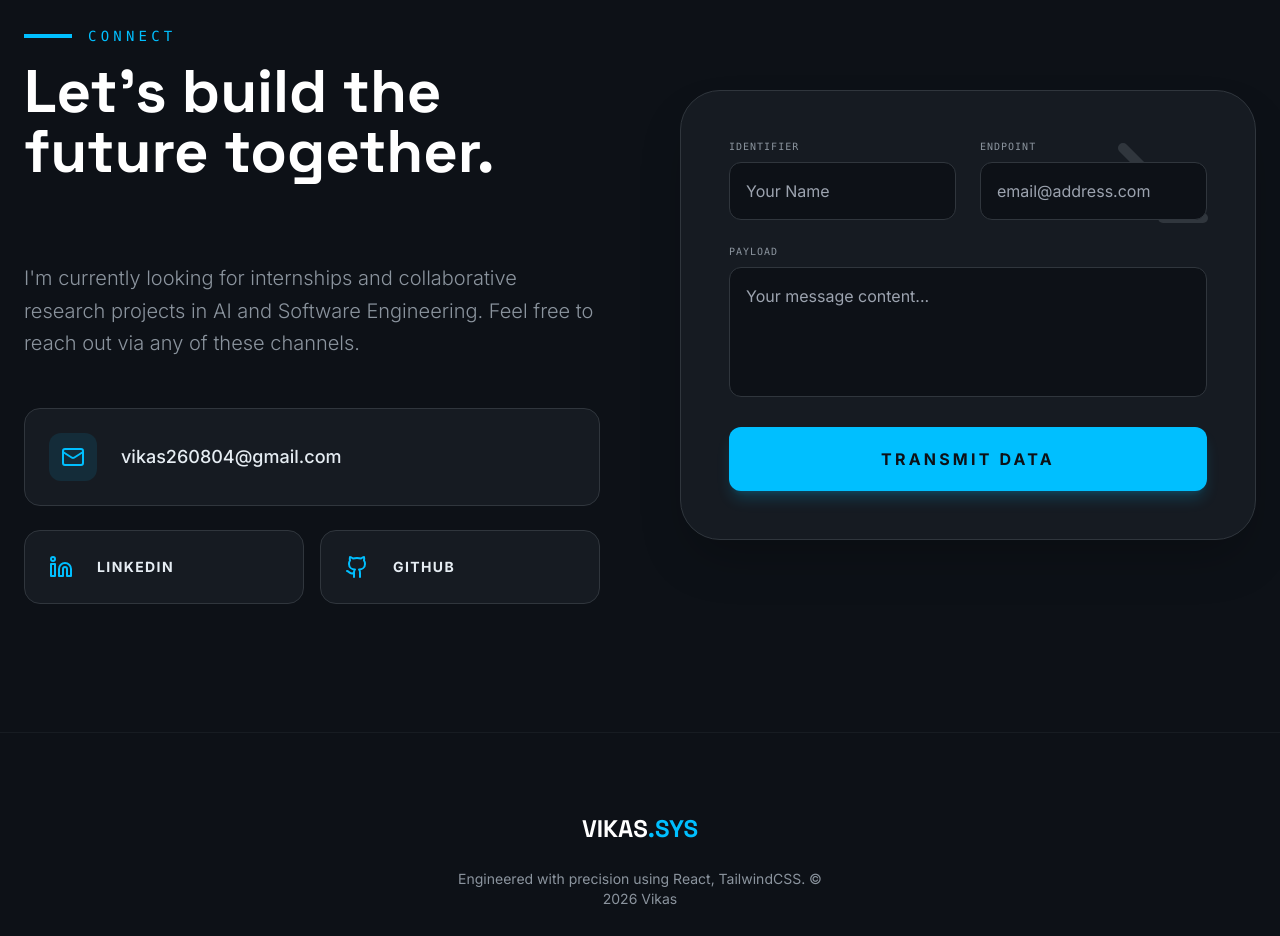
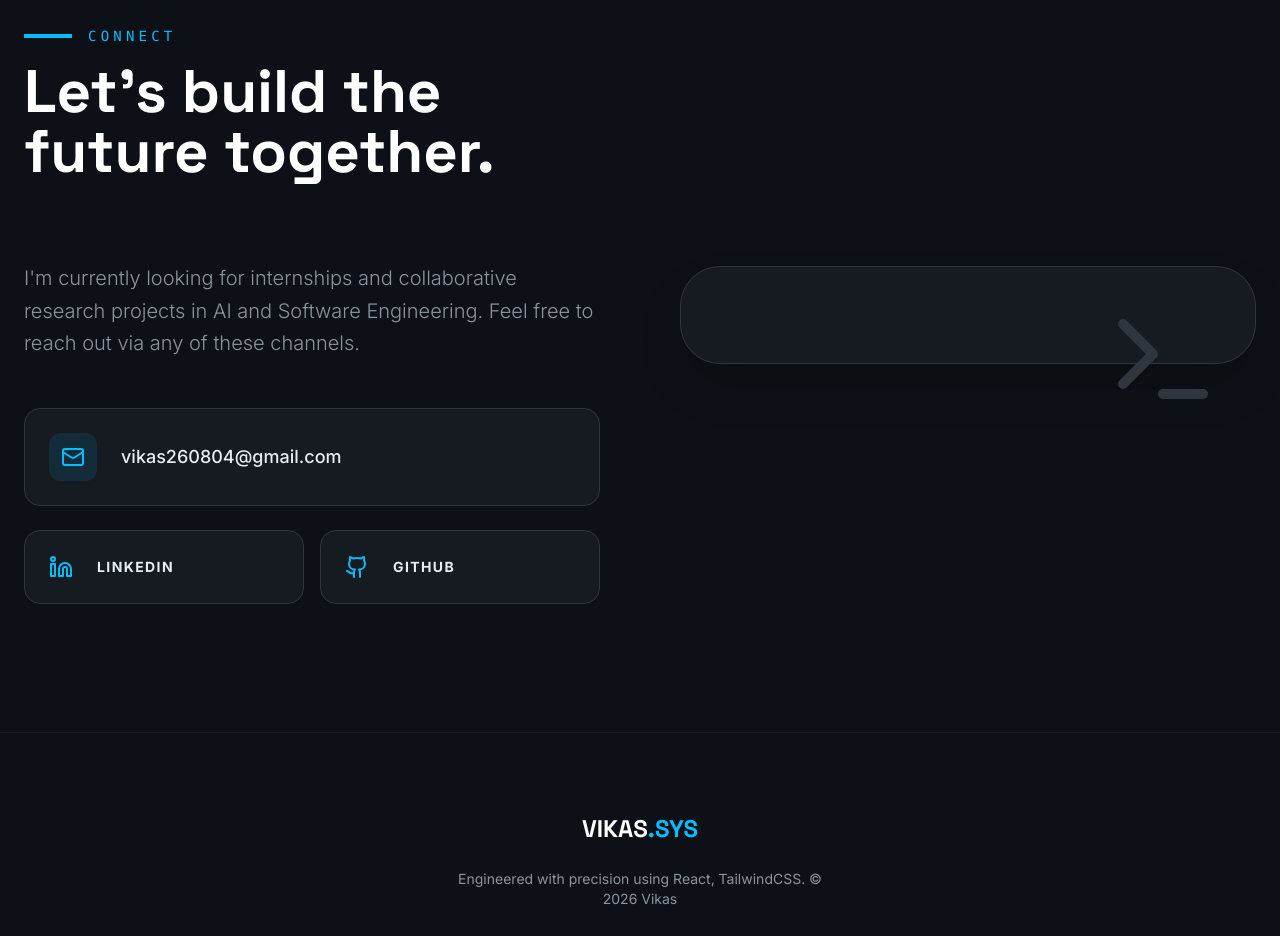
Before and after one commit to vikas0026/portfolio, a React (Vite) app: page / in a window 1280 px wide. Shown: the part 6200-7136 px from the top of the page. Built offline with nearby package versions, Linux system fonts and the light colour scheme.

Commit message:
Update App.tsx

```diff
--- a/App.tsx
+++ b/App.tsx
@@ -276,7 +276,7 @@ const Hero: React.FC = () => {
             </a>
             <a
   href="https://drive.google.com/file/d/1piRN95BOKcQpOUmkWK71Sh2KHKZbDh7G/view?usp=sharing"
-  download="/portfolio/blob/main/Vikas_SDE_Resume.pdf"
+
   className="p-5 bg-[#161b22] border border-[#30363d] text-white rounded-xl hover:text-[#00BFFF] hover:border-[#00BFFF] transition-all flex items-center gap-2"
 >
   <Download size={20} />
@@ -529,25 +529,7 @@ const Contact: React.FC = () => (
           <div className="absolute top-0 right-0 p-8 text-[#30363d] select-none pointer-events-none">
             <Terminal size={120} />
           </div>
-          <form className="space-y-6 relative z-10" onSubmit={(e) => e.preventDefault()}>
-            <div className="grid grid-cols-2 gap-6">
-              <div>
-                <label className="text-[10px] font-mono text-[#8B949E] uppercase tracking-widest block mb-2">Identifier</label>
-                <input type="text" placeholder="Your Name" className="w-full bg-[#0D1117] border border-[#30363d] rounded-xl p-4 text-white focus:outline-none focus:border-[#00BFFF] transition-all" />
-              </div>
-              <div>
-                <label className="text-[10px] font-mono text-[#8B949E] uppercase tracking-widest block mb-2">Endpoint</label>
-                <input type="email" placeholder="email@address.com" className="w-full bg-[#0D1117] border border-[#30363d] rounded-xl p-4 text-white focus:outline-none focus:border-[#00BFFF] transition-all" />
-              </div>
-            </div>
-            <div>
-              <label className="text-[10px] font-mono text-[#8B949E] uppercase tracking-widest block mb-2">Payload</label>
-              <textarea rows={4} placeholder="Your message content..." className="w-full bg-[#0D1117] border border-[#30363d] rounded-xl p-4 text-white focus:outline-none focus:border-[#00BFFF] transition-all resize-none"></textarea>
-            </div>
-            <button className="w-full py-5 bg-[#00BFFF] text-[#0D1117] font-bold rounded-xl hover:bg-white hover:scale-[1.01] active:scale-95 transition-all uppercase tracking-[0.2em] shadow-lg shadow-[#00BFFF]/20">
-              Transmit Data
-            </button>
-          </form>
+
         </div>
       </div>
     </div>
```
